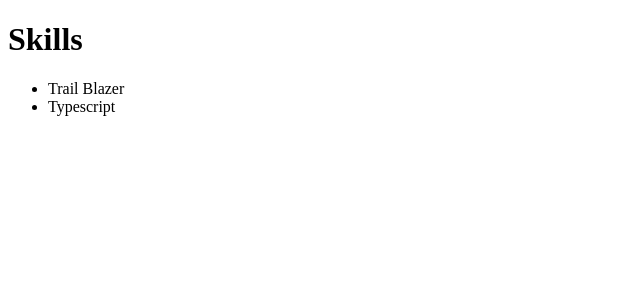
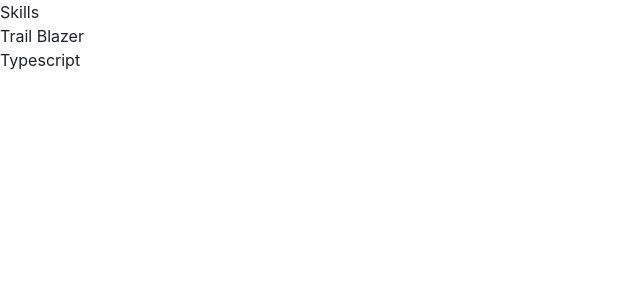
Before and after one commit to skandog/cvcs, a React (Create React App) app: page / in a window 1280 px wide. Shown: the top 300 px of the page, without its empty margins (0-640 px from the left). Built offline with nearby package versions, Linux system fonts and the light colour scheme; no server answers.

Commit message:
setup chakra ui

```diff
--- a/package.json
+++ b/package.json
@@ -3,6 +3,9 @@
 	"version": "0.1.0",
 	"private": true,
 	"dependencies": {
+		"@chakra-ui/react": "^2.3.5",
+		"@emotion/react": "^11.10.4",
+		"@emotion/styled": "^11.10.4",
 		"@testing-library/jest-dom": "^5.16.5",
 		"@testing-library/react": "^13.4.0",
 		"@testing-library/user-event": "^13.5.0",
@@ -11,6 +14,7 @@
 		"@types/react": "^18.0.21",
 		"@types/react-dom": "^18.0.6",
 		"axios": "^1.1.2",
+		"framer-motion": "^7.5.3",
 		"react": "^18.2.0",
 		"react-dom": "^18.2.0",
 		"react-scripts": "5.0.1",
--- a/src/index.tsx
+++ b/src/index.tsx
@@ -1,12 +1,15 @@
 import React from 'react';
 import ReactDOM from 'react-dom/client';
 import App from './App';
+import {ChakraProvider} from '@chakra-ui/react';
 
 const root = ReactDOM.createRoot(
   document.getElementById('root') as HTMLElement,
 );
 root.render(
   <React.StrictMode>
-    <App />
+    <ChakraProvider>
+      <App />
+    </ChakraProvider>
   </React.StrictMode>,
 );
```
Also changed, not shown: 1 other file (tests, documents, lock files or other folders).
